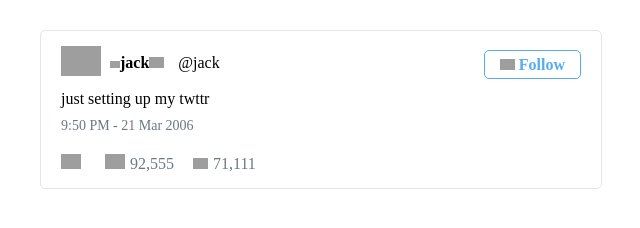
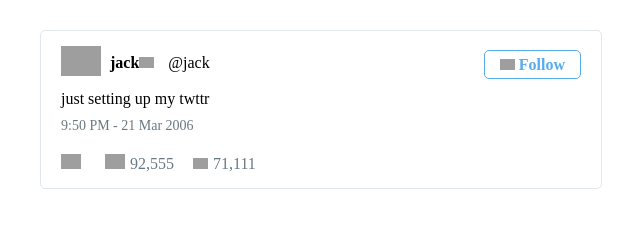
Before and after one commit to psoilis/Crowd-Computing-Group-1, a plain HTML site: page Web_mockup/tweet-clone.html in a window 1280 px wide. Shown: the full height of the page, 319-959 px from the left. Drawn offline with Linux system fonts and the light colour scheme; grey boxes are pictures that could not be loaded.

Commit message:
Remove man image from twitter username

```diff
--- a/Web_mockup/tweet-clone.html
+++ b/Web_mockup/tweet-clone.html
@@ -14,7 +14,7 @@
       <img width="40" src="https://storage.cloud.google.com/crowd-computing-cdn-bucket/img/profile-picture.jpg" alt="avatar" class="avatar">
     </div>
     <div class="col account-info">
-      <p><img width="10" src="https://storage.cloud.google.com/crowd-computing-cdn-bucket/img/account-logo.jpg" alt="account logo"><strong>jack</strong><img width="15" src="https://storage.cloud.google.com/crowd-computing-cdn-bucket/img/validated-account.jpg" alt="validated account"></p>
+      <p><strong>jack</strong><img width="15" src="https://storage.cloud.google.com/crowd-computing-cdn-bucket/img/validated-account.jpg" alt="validated account"></p>
       <p class="text">@jack</p>
     </div>
     <div class="col follow-button">
```
